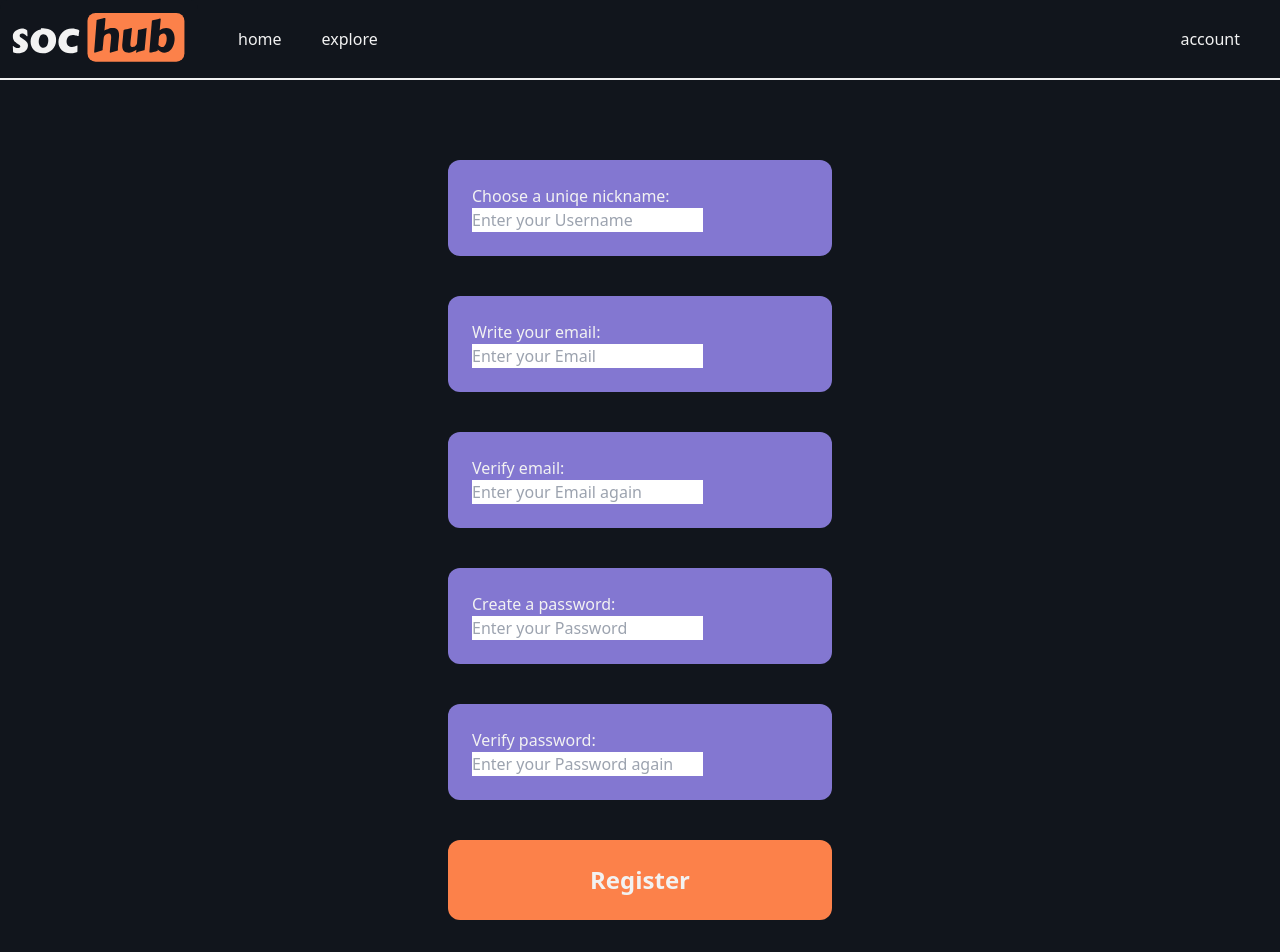
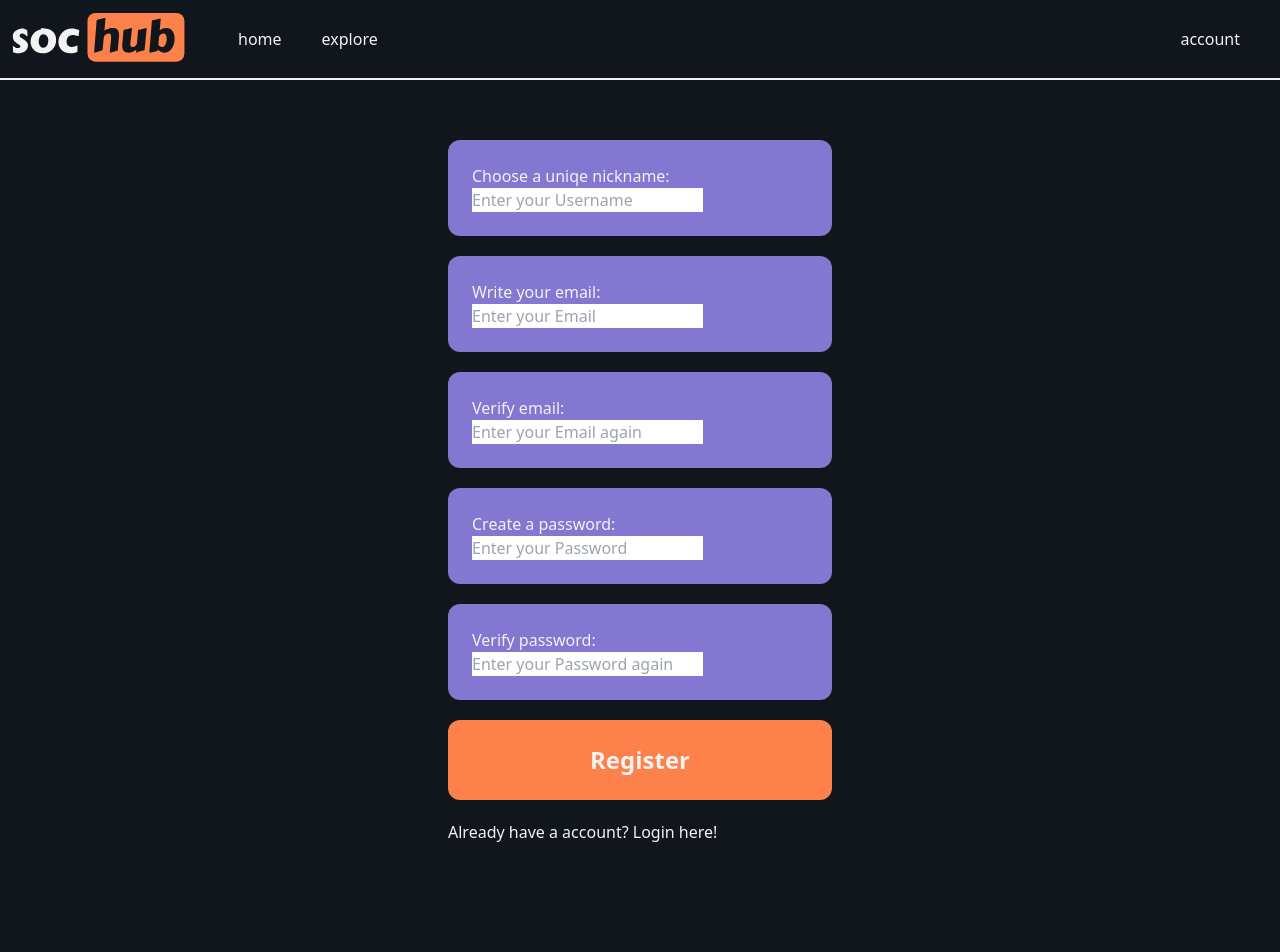
Before and after one commit to iis-itu-team/iis-project, a SvelteKit app in the folder frontend/: page /register in a window 1280 px wide. Shown: the top 952 px of the page. After the commit the page ends 904 px from the top, so only its background shows below. Built offline with nearby package versions, Linux system fonts and the light colour scheme.

Commit message:
style(FE): small style change

```diff
--- a/frontend/src/routes/register/+page.svelte
+++ b/frontend/src/routes/register/+page.svelte
@@ -14,8 +14,6 @@
 				},
 				body: JSON.stringify({ nickname, email, password })
 			});
-			const data = await response.json();
-			alert(data.message);
 		} catch (error) {
 			console.error('An error occurred:', error);
 			alert('An error occurred. Please check the console for details.');
@@ -24,38 +22,38 @@
 </script>
 
 <form on:submit={register}>
-	<div class="bg-secondary rounded-xl p-6 mx-auto mx-10 my-10 max-w-sm">
+	<div class="bg-secondary rounded-xl p-6 mx-auto mx-10 my-5 max-w-sm">
 		<p>Choose a uniqe nickname:</p>
 		<input type="text" class="text-input" placeholder="Enter your Username" name="nickname" required/>
 	</div>
 
-	<div class="bg-secondary rounded-xl p-6 mx-auto mx-10 my-10 max-w-sm">
+	<div class="bg-secondary rounded-xl p-6 mx-auto mx-10 my-5 max-w-sm">
 		<p>Write your email:</p>
 		<input type="email" class="text-input" placeholder="Enter your Email" name="email" required />
 	</div>
 
-	<div class="bg-secondary rounded-xl p-6 mx-auto mx-10 my-10 max-w-sm">
+	<div class="bg-secondary rounded-xl p-6 mx-auto mx-10 my-5 max-w-sm">
 		<p>Verify email:</p>
 		<input type="email" class="text-input" placeholder="Enter your Email again" name="email" required/>
 	</div>
 
-	<div class="bg-secondary rounded-xl p-6 mx-auto mx-10 my-10 max-w-sm">
+	<div class="bg-secondary rounded-xl p-6 mx-auto mx-10 my-5 max-w-sm">
 		<p>Create a password:</p>
 		<input type="password" class="text-input" placeholder="Enter your Password" name="password" required minlength="5" maxlength="20"/>
 	</div>
 
-	<div class="bg-secondary rounded-xl p-6 mx-auto mx-10 my-10 max-w-sm">
+	<div class="bg-secondary rounded-xl p-6 mx-auto mx-10 my-5 max-w-sm">
 		<p>Verify password:</p>
 		<input type="password" class="text-input" placeholder="Enter your Password again" name="password" required minlength="5" maxlength="20"/>
 	</div>
 
-	<div class="bg-primary hover:bg-secondary box-border rounded-xl p-6 mx-auto mx-10 my-10 max-w-sm flex items-center justify-center">
+	<div class="bg-primary hover:bg-secondary box-border rounded-xl p-6 mx-auto mx-10 my-5 max-w-sm flex items-center justify-center">
 		<button type="submit" class="text-2xl">
 			<p><b>Register</b></p>
 		</button>
 	</div>
 
-	<div class="mx-auto mx-10 my-10 max-w-sm">
+	<div class="mx-auto mx-10 my-5 max-w-sm">
 		<p><a href="/login">Already have a account? Login here!</a></p>
 	</div>
 </form>
```
